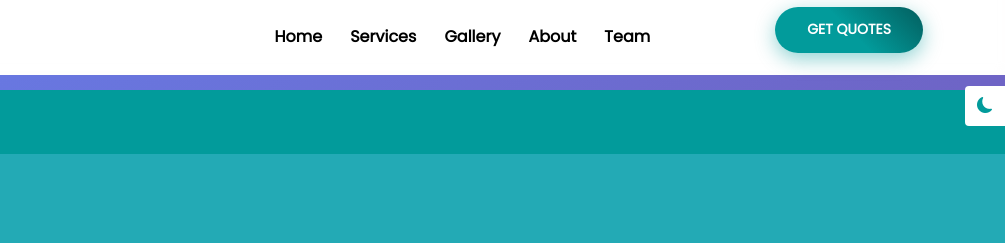
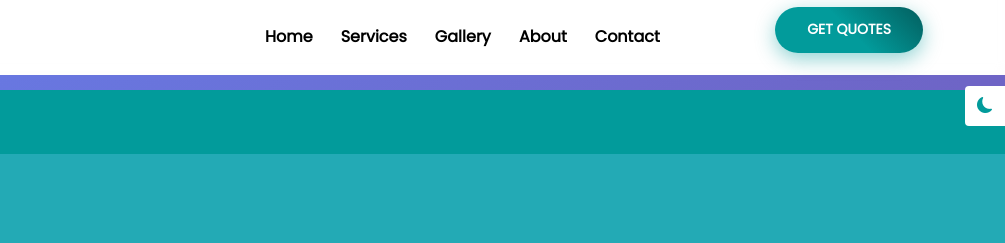
Before and after one commit to anshulparihar126/robosence, a plain HTML site: page about.html in a window 1280 px wide. Shown: the top 243 px of the page, 275-1280 px from the left. Drawn offline with nearby package versions, Linux system fonts and the light colour scheme; a script that the page names is missing.

Commit message:
i change some code of line

```diff
--- a/about.html
+++ b/about.html
@@ -50,7 +50,7 @@
                     <li><a href="services.html" class="">Services</a></li>
                     <li><a href="gallery.html" class="">Gallery</a></li>
                     <li><a href="about.html" class="">About</a></li>
-                    <li><a href="team.html" class="">Team</a></li>
+                    <li><a href="contact.html" class="">Contact</a></li>
                     <!-- <li class="dropdown"><a href="#"><span>Menu</span> <i class="bi bi-chevron-down dropdown-indicator"></i></a>
                         <ul>
                             <li><a href="about.html">About</a></li>
```
Also changed, not shown: gallery.html (+1 -1 lines), services.html (+1 -1 lines).
